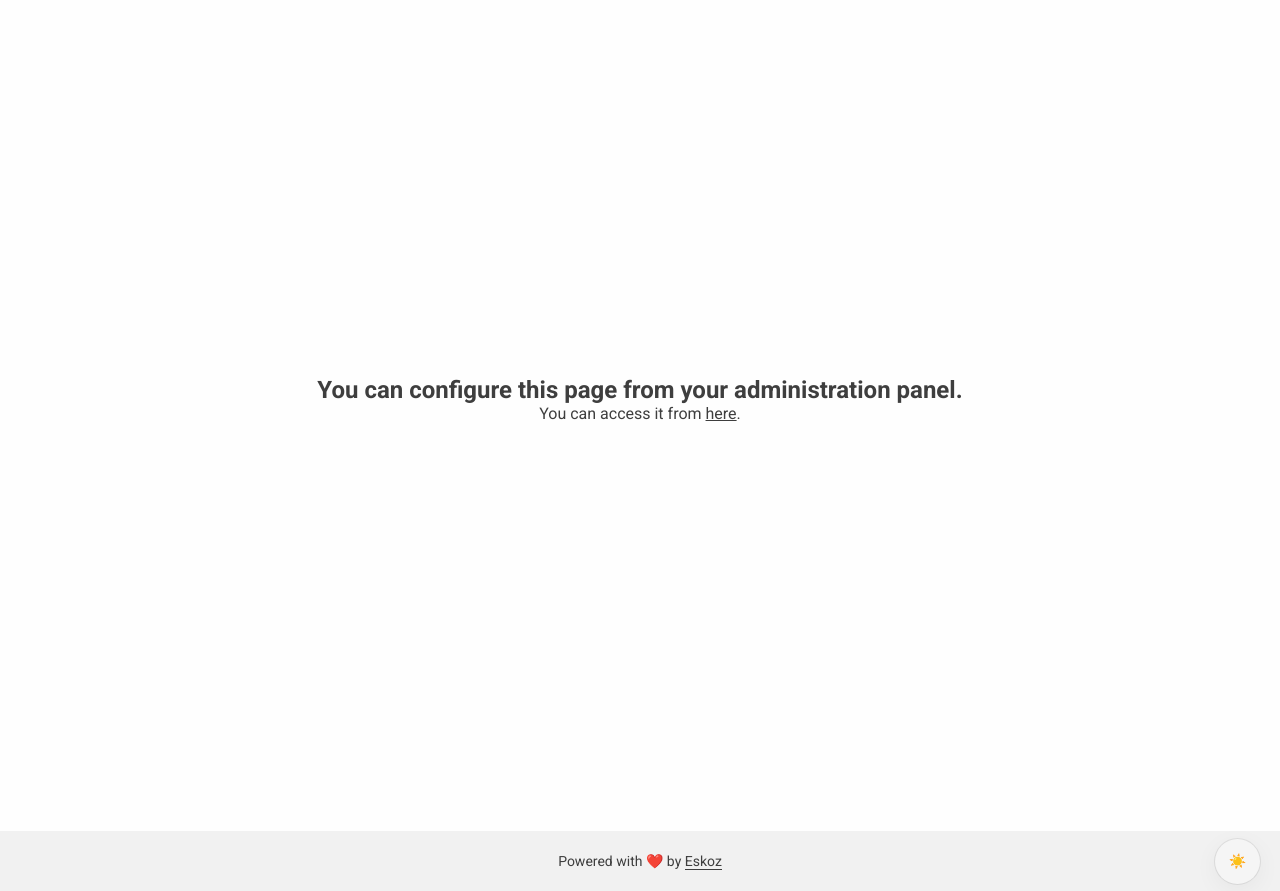
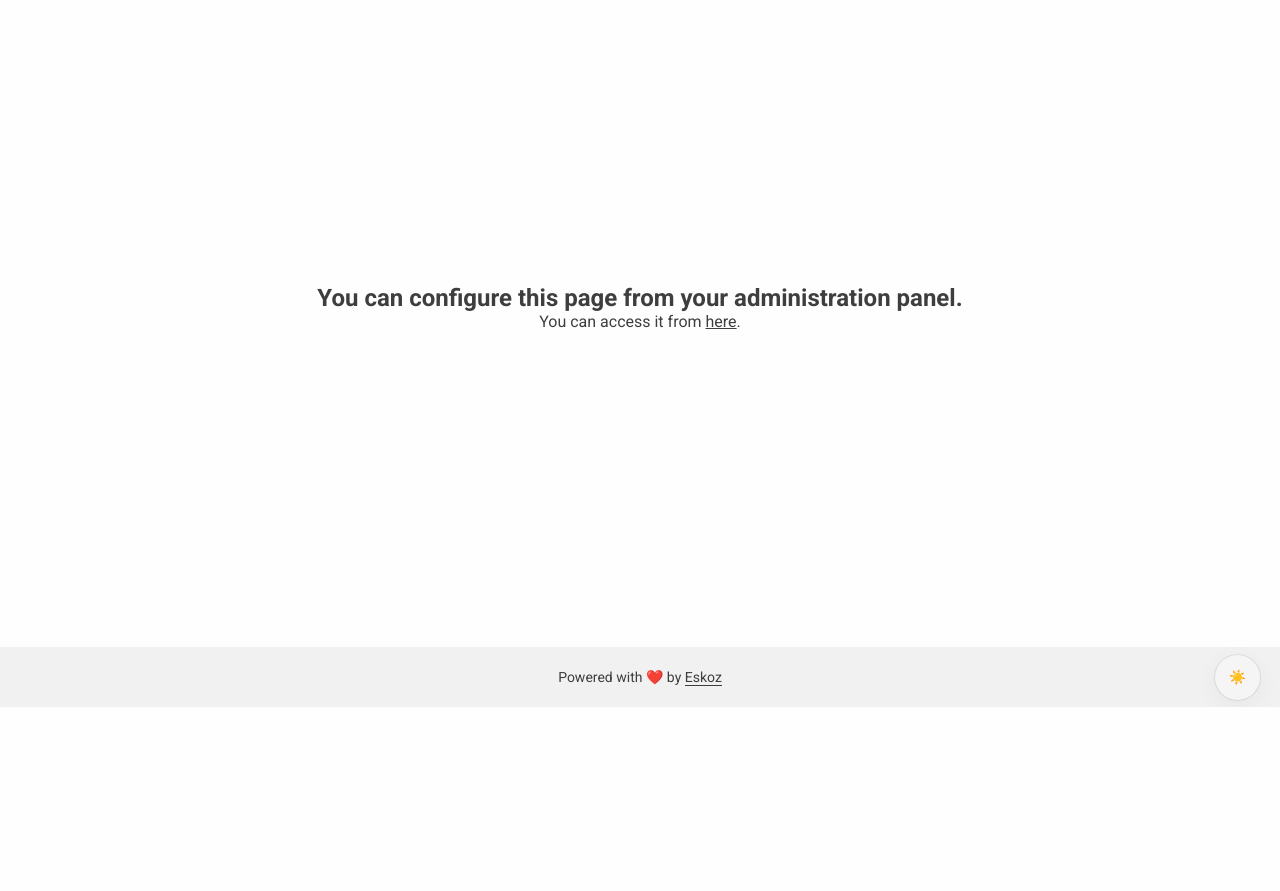
Before and after one commit to DonAsako/Eskoz, a Django app: page / in a window 1280 px wide. Shown: the part 93-984 px from the top of the page. After the commit the page ends 800 px from the top, so only its background shows below. Run offline with Django 5.2, Linux system fonts and the light colour scheme; data comes from the database, SQL or seed files in the repository; data that the repository does not hold is empty.

Commit message:
Fix style

```diff
--- a/static/css/style.css
+++ b/static/css/style.css
@@ -251,7 +251,7 @@ main {
 
 /* Maintenance */
 .message-wapper {
-  height: 100vh;
+  height: 100%;
   display: flex;
   flex-direction: column;
   align-items: center;
@@ -261,6 +261,9 @@ main {
   fill: var(--text-color);
   width: 5em;
   margin: 1em;
+}
+.message-wapper h2 {
+  text-align: center;
 }
 
 /* Footer */
```
